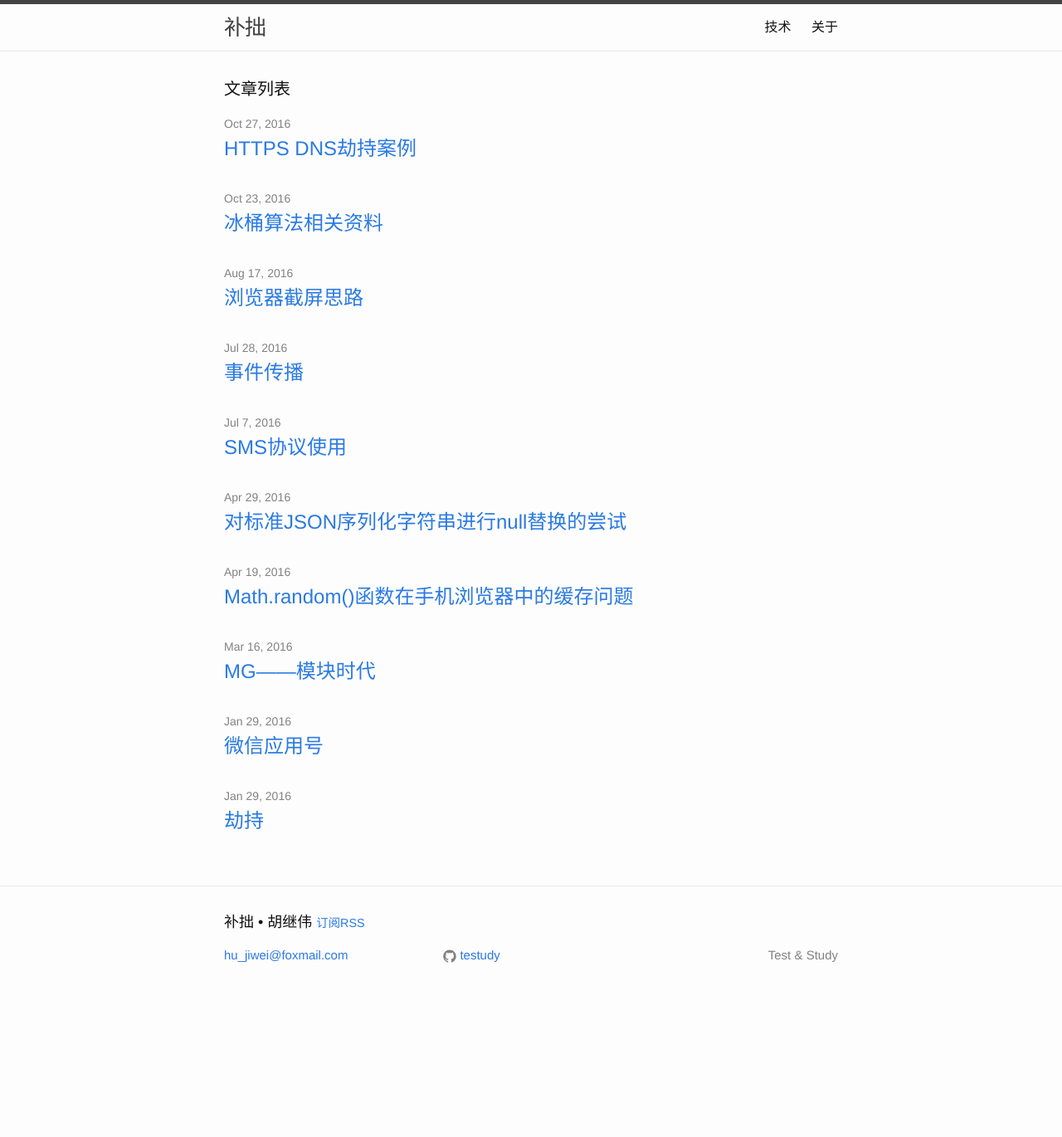
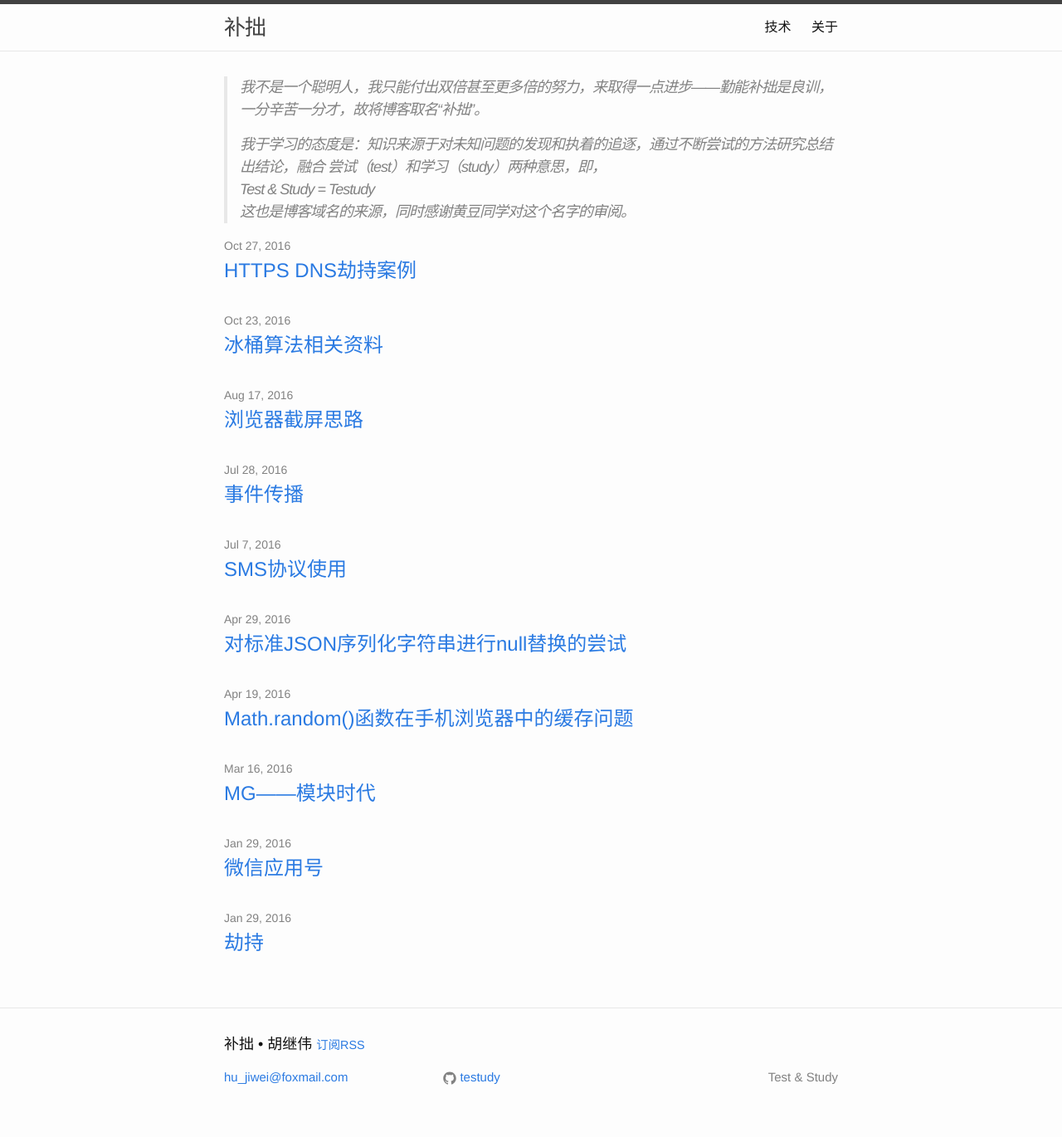
Before and after one commit to testudy/testudy.github.io, a Jekyll site: the page built from index.html, in a window 1280 px wide. Shown: the whole page at 83% size. Built offline with Jekyll 4.4.1, drawn with Linux system fonts in a browser that asks for light colours; comment, search, counter and statistics services are not loaded; before the commit the page ends 1223 px from its top, so only the background shows below that.

Commit message:
首页添加博客简介

```diff
--- a/index.html
+++ b/index.html
@@ -2,9 +2,17 @@
 layout: default
 ---
 
+<blockquote>
+    <p>
+        我不是一个聪明人，我只能付出双倍甚至更多倍的努力，来取得一点进步——勤能补拙是良训，一分辛苦一分才，故将博客取名“补拙”。
+    </p>
+    <p>
+        我于学习的态度是：知识来源于对未知问题的发现和执着的追逐，通过不断尝试的方法研究总结出结论，融合 尝试（test）和学习（study）两种意思，即，<br />
+        Test & Study = Testudy<br />
+        这也是博客域名的来源，同时感谢黄豆同学对这个名字的审阅。
+    </p>
+</blockquote>
 <div class="home">
-
-  <h1 class="page-heading">文章列表</h1>
 
   <ul class="post-list">
     {% for post in site.posts %}
```
